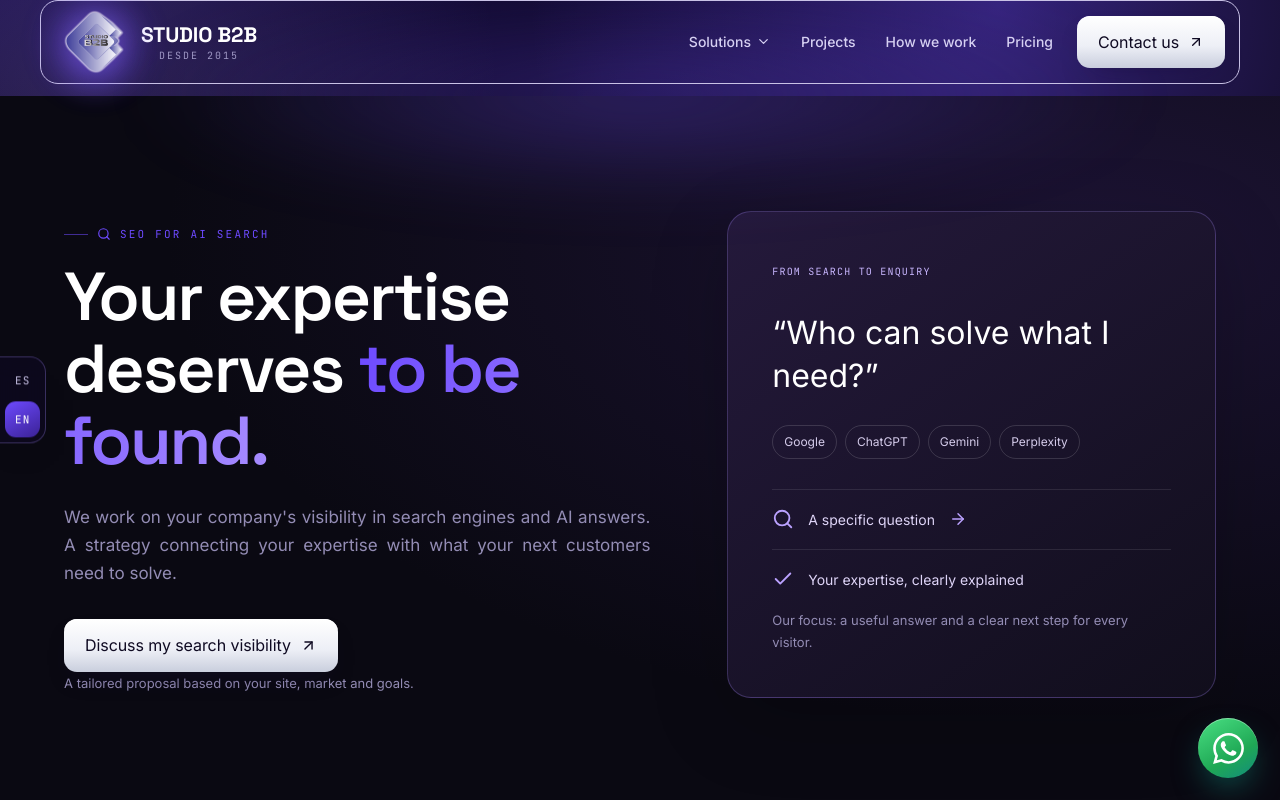
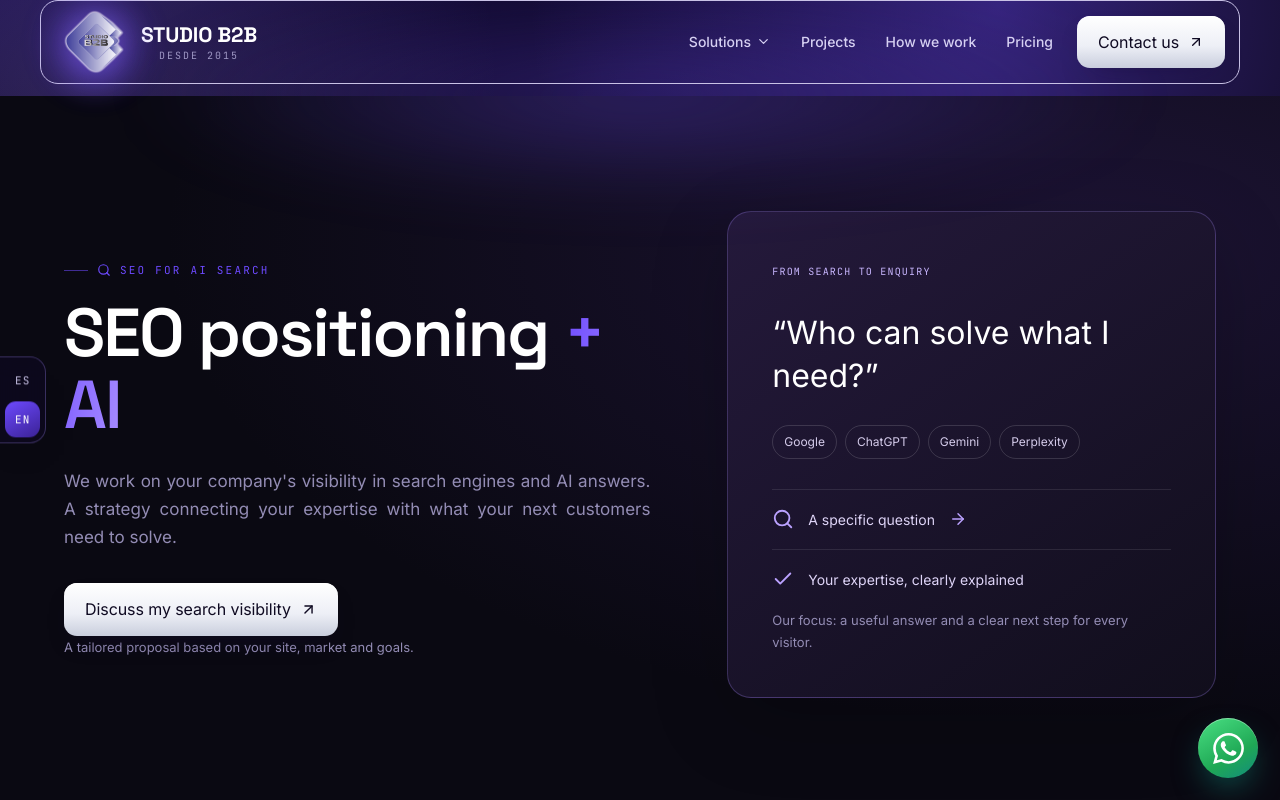
Before and after one commit to Guillemuhana/studiob2b, a React (Vite) app: page /posicionamiento-seo-para-ia in a window 1280 px wide. Shown: the top 800 px of the page. Built offline with nearby package versions, Linux system fonts and the light colour scheme; no server answers.

Commit message:
Cambia titulo principal a Posicionamiento SEO + IA

```diff
--- a/src/SeoIA.jsx
+++ b/src/SeoIA.jsx
@@ -17,7 +17,7 @@
         <div className="s2b-wrap s2b-seop-layout">
           <div>
             <div className="s2b-eyebrow"><Search size={14} /> {t("Posicionamiento SEO para IA", "SEO for AI search")}</div>
-            <h1 className="s2b-h2">{t("Tu experiencia merece", "Your expertise deserves")} <b>{t("ser encontrada.", "to be found.")}</b></h1>
+            <h1 className="s2b-h2">{t("Posicionamiento SEO", "SEO positioning")} <b>{t("+ IA", "+ AI")}</b></h1>
             <p className="s2b-lead">{t("Trabajamos la visibilidad de tu empresa en buscadores y respuestas con IA. Una estrategia que conecta lo que sabés hacer con lo que tus próximos clientes necesitan resolver.", "We work on your company's visibility in search engines and AI answers. A strategy connecting your expertise with what your next customers need to solve.")}</p>
             <button className="s2b-btn s2b-btn--chrome" onClick={onContact}>{t("Consultar por mi posicionamiento", "Discuss my search visibility")} <ArrowUpRight size={17} /></button>
             <p className="s2b-seop-caption">{t("Propuesta a medida según tu sitio, mercado y objetivos.", "A tailored proposal based on your site, market and goals.")}</p>
```
